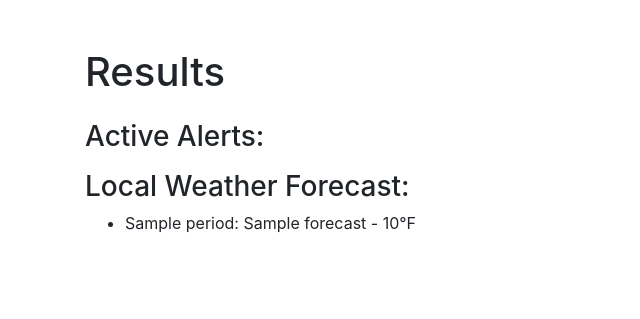
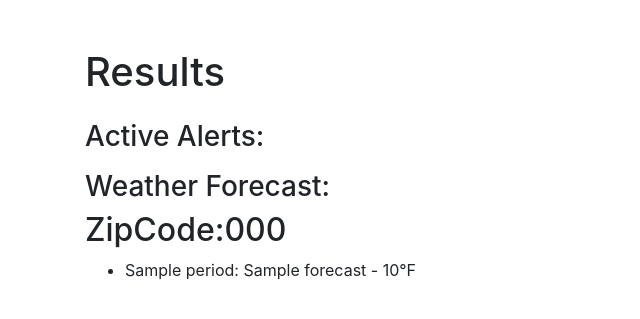
Before and after one commit to Suladis/SimpleWeather, a Flask app: template templates/result.html in a window 1280 px wide. Shown: the top 319 px of the page, without its empty margins (0-640 px from the left). Run offline with Flask 2, Linux system fonts and the light colour scheme; the template is opened without the code that fills it: most values are stand-ins (such as "Sample title", 1, 10 or a date in 2020); some libraries are stand-ins or nearby versions.

Commit message:
result.html and app.py variables

```diff
--- a/app.py
+++ b/app.py
@@ -35,7 +35,7 @@ def get_weather():
         forecast = {}  # Set an empty dictionary if forecast is not a dictionary
 
     # Render the template with the data
-    return render_template('result.html', num_alerts=num_alerts(), alerts=alerts, forecast=forecast)
+    return render_template('result.html', num_alerts=num_alerts(), alerts=alerts, forecast=forecast , zip_code=zip_code)
 
 
 if __name__ == "__main__":
--- a/templates/result.html
+++ b/templates/result.html
@@ -22,7 +22,8 @@
                 {% endfor %}
             </ul>
 
-            <h3>Local Weather Forecast:</h3>
+            <h3>Weather Forecast:</h3>
+            <h2> ZipCode:{{ zip_code }} </h2>
             <ul>
                 {% for period, data in forecast.items() %}
                     <li>{{ period }}: {{ data.forecast }} - {{ data.temperature }}°F</li>
```
